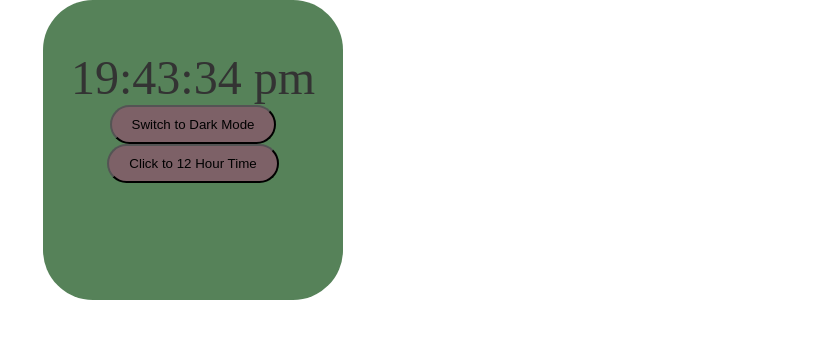
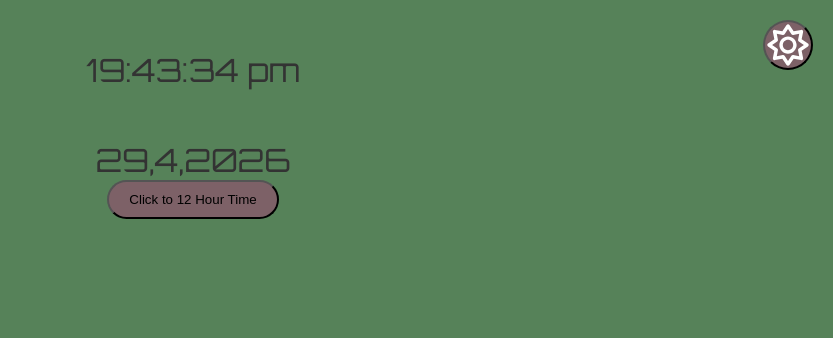
Before and after one commit to 203mcgee/clock-project, a plain HTML site: page index.html in a window 1280 px wide. Shown: the whole page, without its empty margins (447-1280 px from the left). Drawn offline with Linux system fonts and the light colour scheme; a web font is replaced by a local one.

Commit message:
have the light and dark icons

```diff
--- a/index.html
+++ b/index.html
@@ -1,18 +1,39 @@
 <!DOCTYPE html>
 <html lang="en">
+
 <head>
     <meta charset="UTF-8">
     <meta name="viewport" content="width=device-width, initial-scale=1.0">
+    <link rel="preconnect" href="https://fonts.googleapis.com">
+    <link rel="preconnect" href="https://fonts.gstatic.com" crossorigin>
+    <link
+        href="https://fonts.googleapis.com/css2?family=Google+Sans:ital,opsz,wght@0,17..18,400..700;1,17..18,400..700&family=Inter:ital,opsz,wght@0,14..32,100..900;1,14..32,100..900&family=Merriweather:ital,opsz,wght@0,18..144,300..900;1,18..144,300..900&family=Orbitron:wght@400..900&family=Oswald:wght@200..700&family=Roboto:ital,wght@0,100..900;1,100..900&display=swap"
+        rel="stylesheet">
+    <link rel="stylesheet" href="path/to/font-awesome/css/font-awesome.min.css">
     <link rel="stylesheet" href="style.css">
     <title>Clock App</title>
 </head>
+
 <body>
     <div class="container">
         <!-- <h1>Here is the time!</h1> -->
         <p id="clock-display"></p>
-        <button id="theme-toggle">Switch to Dark Mode</button>
+        <p id="date-display"></p>
+        <button id="theme-toggle">
+            <svg xmlns="http://www.w3.org/2000/svg"
+                viewBox="0 0 640 640"><!--!Font Awesome Free v7.2.0 by @fontawesome - https://fontawesome.com License - https://fontawesome.com/license/free Copyright 2026 Fonticons, Inc.-->
+                <path
+                    d="M320 32C328 32 335.4 36 339.9 42.6L398.7 130L502.1 109.8C509.9 108.3 518 110.7 523.7 116.4C529.4 122.1 531.8 130.2 530.3 138L510 241.3L597.4 300.1C604 304.5 608 312 608 320C608 328 604 335.4 597.4 339.9L510 398.7L530.2 502C531.7 509.8 529.3 517.9 523.6 523.6C517.9 529.3 509.8 531.7 502 530.2L398.7 510L339.9 597.4C335.4 604 328 608 320 608C312 608 304.6 604 300.1 597.4L241.3 510L137.9 530.2C130.1 531.7 122 529.3 116.3 523.6C110.6 517.9 108.2 509.8 109.7 502L130 398.7L42.6 339.9C36 335.4 32 328 32 320C32 312 36 304.6 42.6 300.1L130 241.3L109.8 137.9C108.3 130.1 110.7 122 116.4 116.3C122.1 110.6 130.2 108.2 138 109.7L241.3 129.9L300.1 42.5L301.9 40.2C306.4 35 313 32 320 32zM272.2 170C266.8 178 257.2 182 247.7 180.2L163.7 163.8L180.1 247.8C181.9 257.3 177.9 266.9 169.9 272.3L99 320L170 367.8C178 373.2 182 382.8 180.2 392.3L163.8 476.3L247.8 459.9L251.3 459.5C259.6 459.1 267.6 463.1 272.3 470.1L320.1 541.1L367.9 470.1L370.1 467.3C375.7 461.2 384.1 458.3 392.4 460L476.4 476.4L460 392.4C458.2 382.9 462.2 373.3 470.2 367.9L541.2 320.1L470.2 272.3C462.2 266.9 458.2 257.3 460 247.8L476.4 163.8L392.4 180.2C382.9 182 373.3 178 367.9 170L320.1 99L272.3 170zM320 440C253.7 440 200 386.3 200 320C200 253.7 253.7 200 320 200C386.3 200 440 253.7 440 320C440 386.3 386.3 440 320 440zM320 248C280.2 248 248 280.2 248 320C248 359.8 280.2 392 320 392C359.8 392 392 359.8 392 320C392 280.2 359.8 248 320 248z" />
+            </svg>
+            <svg xmlns="http://www.w3.org/2000/svg"
+                viewBox="0 0 640 640"><!--!Font Awesome Free v7.2.0 by @fontawesome - https://fontawesome.com License - https://fontawesome.com/license/free Copyright 2026 Fonticons, Inc.-->
+                <path
+                    d="M303.3 112.7C196.2 121.2 112 210.8 112 320C112 434.9 205.1 528 320 528C353.3 528 384.7 520.2 412.6 506.3C309.2 482.9 232 390.5 232 280C232 214.2 259.4 154.9 303.3 112.7zM64 320C64 178.6 178.6 64 320 64C339.4 64 358.4 66.2 376.7 70.3C386.6 72.5 394 80.8 395.2 90.8C396.4 100.8 391.2 110.6 382.1 115.2C321.5 145.4 280 207.9 280 280C280 381.6 362.4 464 464 464C469 464 473.9 463.8 478.8 463.4C488.9 462.6 498.4 468.2 502.6 477.5C506.8 486.8 504.6 497.6 497.3 504.6C451.3 548.8 388.8 576 320 576C178.6 576 64 461.4 64 320z" />
+            </svg>
+        </button>
         <button id="clock-button">Click to 12 Hour Time</button>
     </div>
     <script src="script.js"></script>
 </body>
+
 </html>
--- a/script.js
+++ b/script.js
@@ -14,6 +14,15 @@ var clockApp = {
         }
         return num;
         // https://www.w3schools.com/jsref/jsref_gethours.asp
+    },
+
+    getDate: function(){
+        let date = new Date();
+        let month = date.getMonth() + 1;
+        let day = date.getDate();
+        let year = date.getFullYear();
+
+        return day + "," + month + "," + year;
     },
 
     getTimeString: function () {
@@ -36,13 +45,13 @@ var clockApp = {
         if (is24HourFormat === false) {
             // credit to: https://stackoverflow.com/questions/10556879/changing-the-1-24-hour-to-1-12-hour-for-the-gethours-method
             h = now.getHours() % 12 || 12;
-            return h + ":" + m + ":" + s + " "+ amOrPm;
+            return h + ":" + m + ":" + s + "  "+ amOrPm;
         }
 
 
 
 
-        return h + ":" + m + ":" + s+" "+ amOrPm;
+        return h + ":" + m + ":" + s+"  "+ amOrPm;
     },
 
     updateDisplay: function () {
@@ -50,8 +59,10 @@ var clockApp = {
         // to the result of this.getTimeString()
 
         const clock = document.getElementById("clock-display");
+        const date = document.getElementById("date-display");
 
         clock.innerHTML = this.getTimeString();
+        date.innerHTML = this.getDate();
     },
 };
 
@@ -92,8 +103,8 @@ toggleBtn.addEventListener("click", () => {
     document.body.classList.toggle("dark-theme");
 
     if (document.body.classList.contains("dark-theme")) {
-        toggleBtn.textContent = "Switch to Light Mode";
+        // toggleBtn.textContent = "Switch to Light Mode";
     } else {
-        toggleBtn.textContent = "Switch to Dark Mode";
+        // toggleBtn.textContent = "Switch to Dark Mode";
     }
 });
--- a/style.css
+++ b/style.css
@@ -5,9 +5,18 @@
 }
 
 /* Default Light Styles */
+
+body {
+  background-color: #568259;
+  font-family: "Orbitron", sans-serif;
+  font-optical-sizing: auto;
+  font-weight: 400;
+  font-style: normal;
+}
+
 body,
 .dark-theme {
-  background-color: white;
+  /* background-color: white; */
   color: #333;
   transition: background-color 0.3s ease; /* Makes the switch smooth */
 }
@@ -18,21 +27,19 @@ body,
   color: #f4f4f4;
 }
 
-
-
 .container {
   margin: auto;
   text-align: center;
   border-radius: 50px;
   height: 300px;
   width: 300px;
-  background-color: #568259;
+
 }
 
 p {
   margin: auto;
   text-align: center;
-  font-size: 3rem ;
+  font-size: 2rem;
   padding-top: 50px;
 }
 
@@ -44,10 +51,37 @@ button,
 }
 
 button {
-    padding: 10px 20px;
+  padding: 10px 20px;
   cursor: pointer;
   border-radius: 50px;
   /* width: 1rem; */
   background-color: #7d6167;
   color: black;
 }
+
+/* https://www.youtube.com/watch?v=_gKEUYarehE */
+#theme-toggle{
+    height: 50px;
+    width: 50px;
+    padding: 0;
+    border-radius: 50%;
+    display: flex;
+    justify-content: center;
+    align-items: center;
+    position: fixed;
+    top: 20px;
+    right: 20px;
+}
+#theme-toggle svg{
+    fill: white;
+}
+#theme-toggle svg:last-child{
+   display: none;
+}
+.dark-theme #theme-toggle svg:first-child{
+    display: none;
+}
+.dark-theme #theme-toggle svg:last-child{
+    display: block;
+    fill: white;
+}
```
